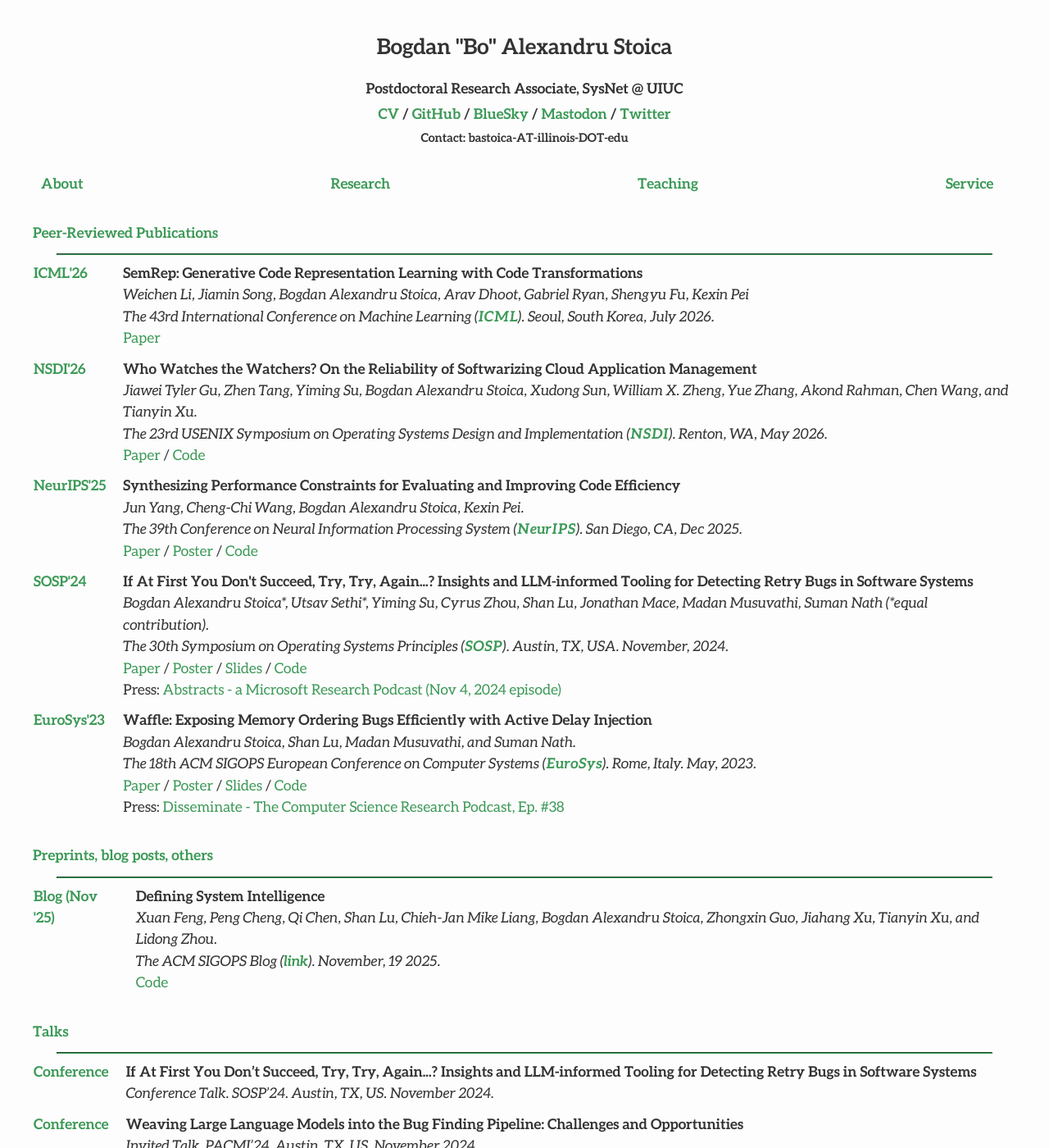
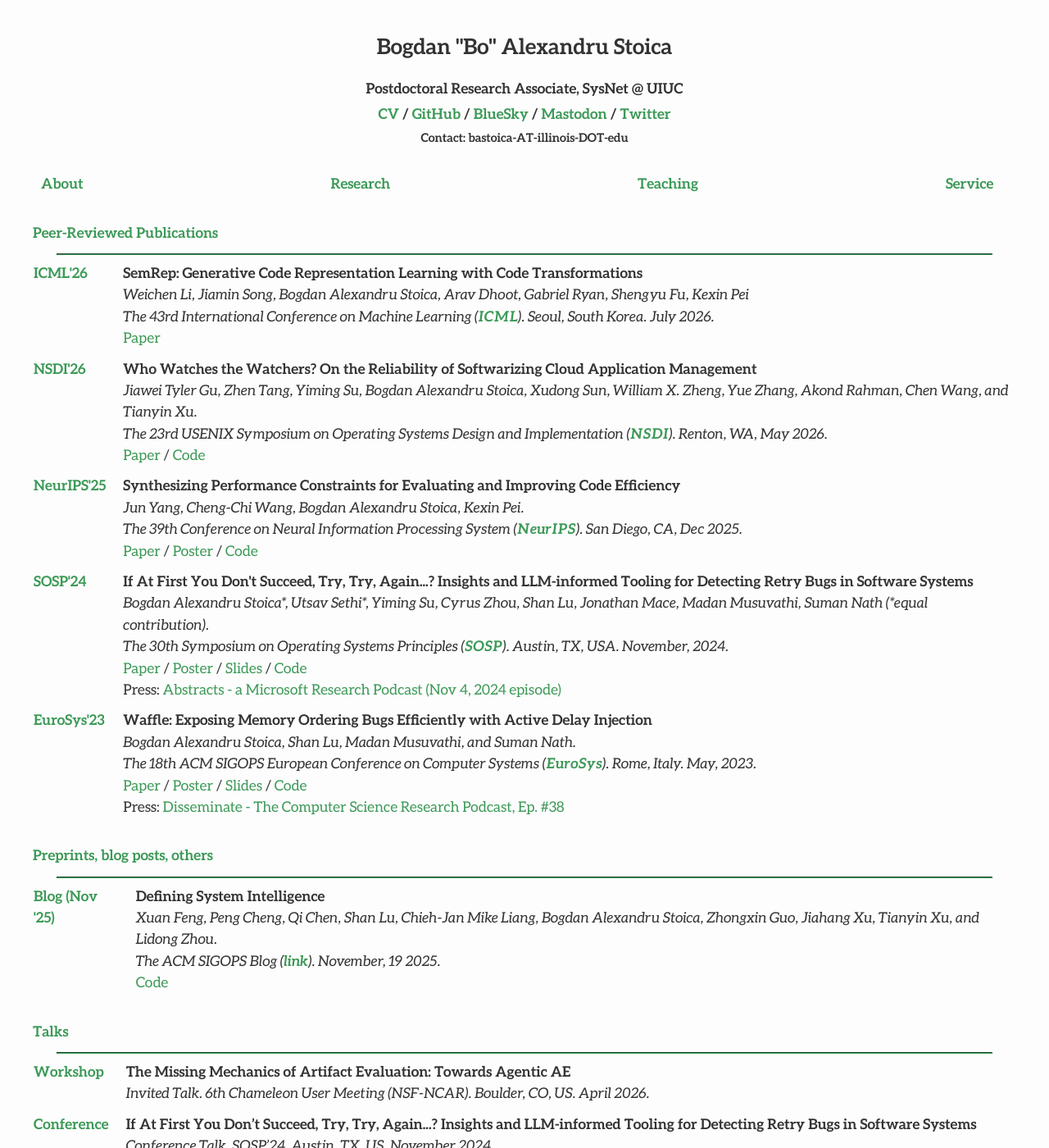
Before and after one commit to bastoica/bastoica.github.io, a Jekyll site: the page built from research.md, in a window 1280 px wide and 1400 px high. Shown: the whole window at 82% size. Built offline with Jekyll 4.4.1, drawn with Linux system fonts in a browser that asks for light colours; nearby versions of some CDN libraries.

Commit message:
adding recent talks and fixing formatting issues

```diff
--- a/research.md
+++ b/research.md
@@ -21,7 +21,7 @@ published: true
     <td class="table-right-column">
 	  <b>SemRep: Generative Code Representation Learning with Code Transformations</b><br>
 	  <i>Weichen Li, Jiamin Song, Bogdan Alexandru Stoica, Arav Dhoot, Gabriel Ryan, Shengyu Fu, Kexin Pei</i><br>
-	  <i>The 43rd International Conference on Machine Learning (<a class="useful-links" href="https://icml.cc/Conferences/2026" target="_blank"><b>ICML</b></a>). Seoul, South Korea, July 2026.</i><br>
+	  <i>The 43rd International Conference on Machine Learning (<a class="useful-links" href="https://icml.cc/Conferences/2026" target="_blank"><b>ICML</b></a>). Seoul, South Korea. July 2026.</i><br>
 	  <a class="useful-links" href="/files/papers/2026_icml_semrep.pdf" target="_blank">Paper</a><br>
 	</td>
   </tr>
@@ -90,6 +90,13 @@ published: true
 
 <table id="talksTable" style="border-collapse: collapse;">
   <tr>
+    <td class="table-left-column-with-text-color"><b>Workshop</b></td>
+    <td class="table-right-column">
+	  <b>The Missing Mechanics of Artifact Evaluation: Towards Agentic AE</b><br>
+	  <i>Invited Talk. 6th Chameleon User Meeting (NSF-NCAR). Boulder, CO, US. April 2026.</i><br>
+	</td>
+  </tr>
+  <tr>
     <td class="table-left-column-with-text-color"><b>Conference</b></td>
     <td class="table-right-column">
 	  <b>If At First You Don’t Succeed, Try, Try, Again...? Insights and LLM-informed Tooling for Detecting
```
